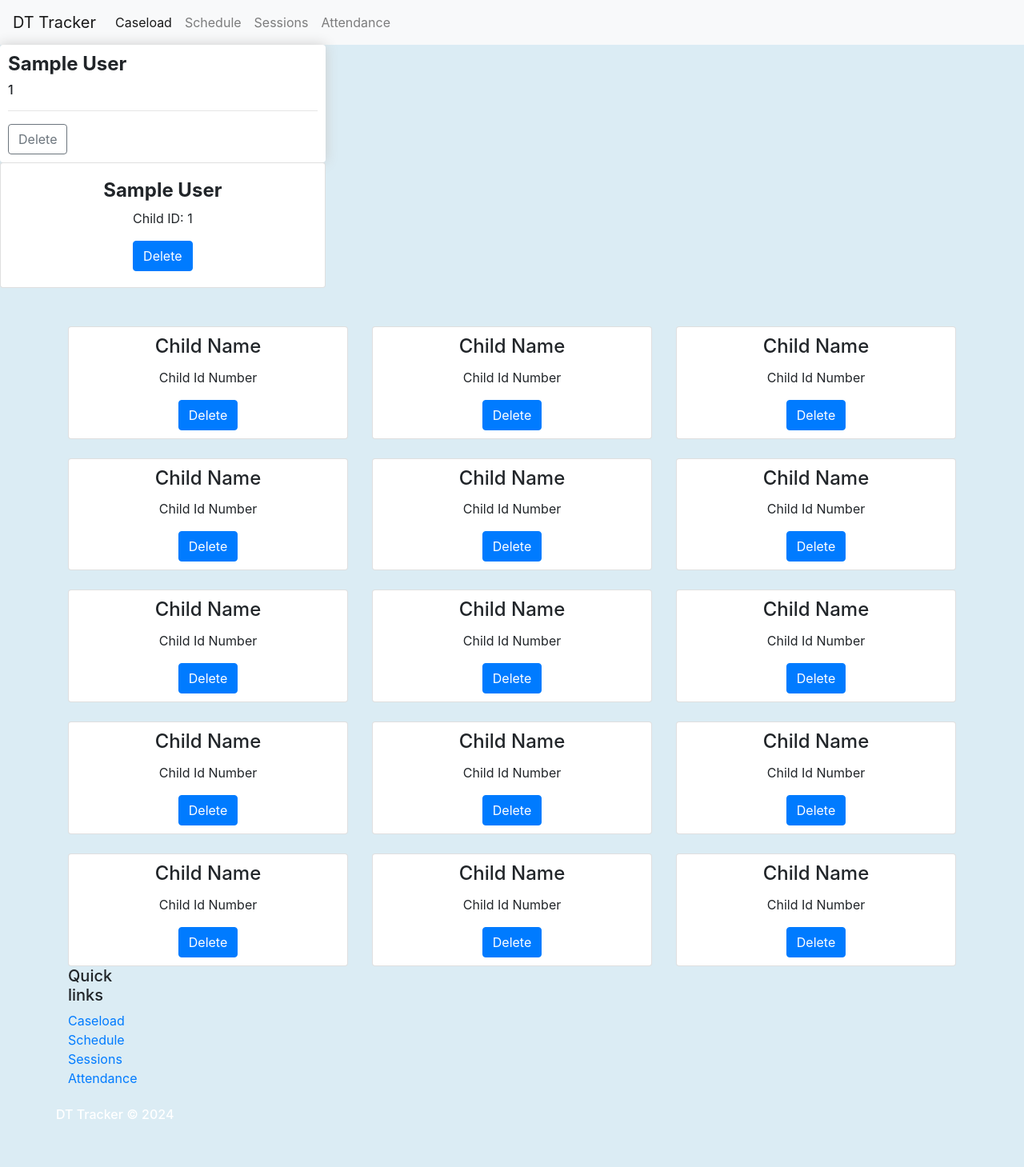
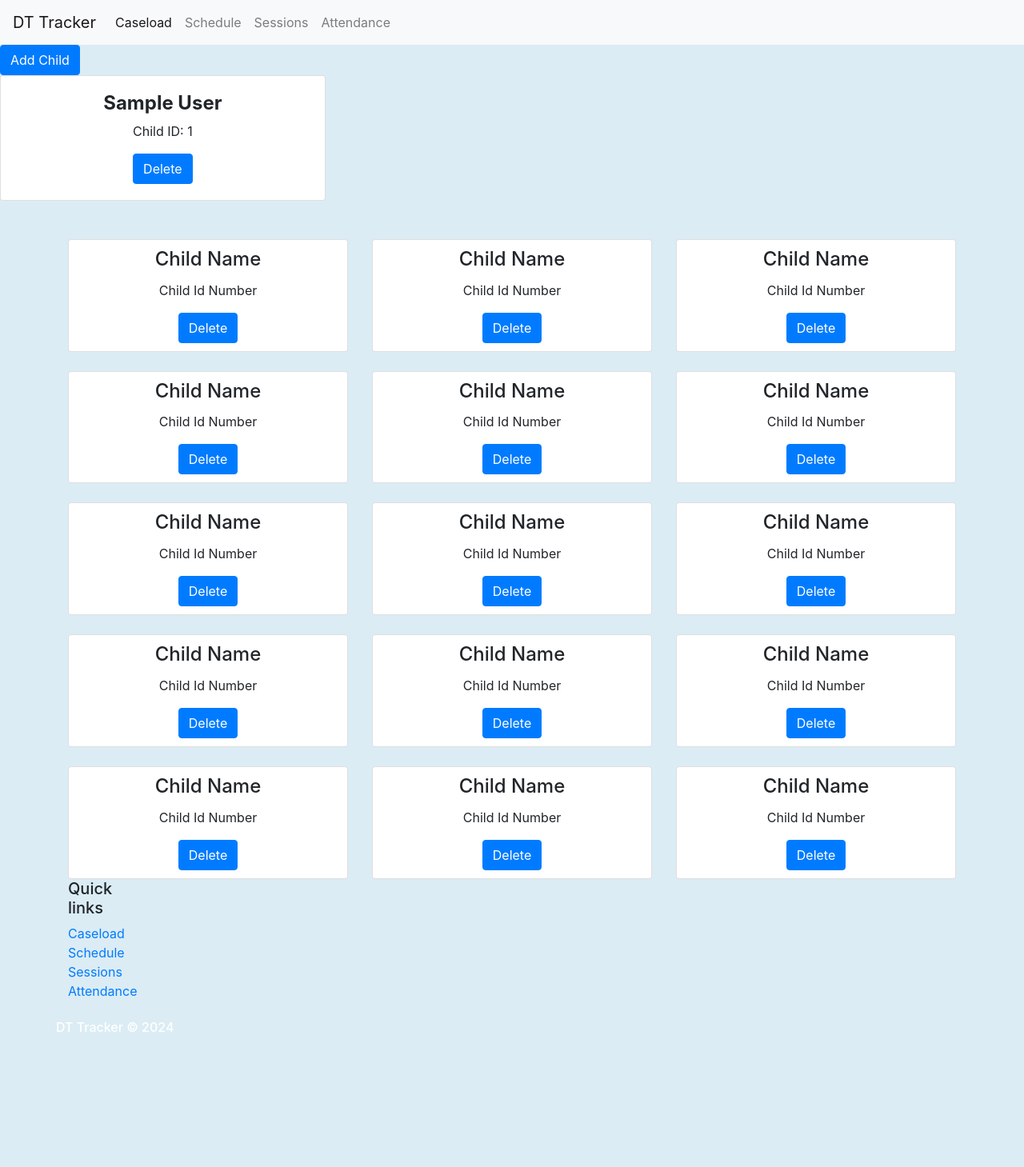
Before and after one commit to carolinenewcom/dt-tracker-webapp, a Django app: page / in a window 1280 px wide. Shown: the whole page at 80% size. After the commit the page ends 1290 px from the top, so only its background shows below. Run offline with Django 3.2, Linux system fonts and the light colour scheme; tables that the repository leaves empty hold one stand-in row (values such as "Sample post").

Commit message:
added delete functionality to caseload page

```diff
--- a/caseload/templates/caseload/caseload.html
+++ b/caseload/templates/caseload/caseload.html
@@ -4,18 +4,8 @@
 
 <body>
 
-  <div class="row">
-    {% for item in all %}
-    <div class="col-lg-4">
-      <div class="box-element">
-        <h4><strong>{{ item.first_name }} {{ item.last_name }}</strong></h4>
-        <h6>{{ item.id_number }}</h6>
-        <hr>
-        <button class='btn btn-outline-secondary add-btn'>Delete</button>
-      </div>
-    </div>
-    {% endfor %}
-  </div>
+  <a href="{% url 'new-child' %}"><button class="btn btn-primary" id="add-button">Add Child</button></a>
+
 
   <div class="row">
     {% for item in all %}
@@ -24,15 +14,12 @@
             <div class="card-block">
               <h4><strong>{{ item.first_name }} {{ item.last_name }}</strong></h4>
               <p>Child ID: {{ item.id_number }}</p>
-              <a href="#" class="btn btn-primary">Delete</a><br>
+              <a href="{% url 'delete-child' item.id %}" class="btn btn-primary">Delete</a><br>
             </div>
           </div>
         </div>
     {% endfor %}
 </div>
-
-
-
 
 
 <div class="py-5">
@@ -182,6 +169,9 @@
         </div>
       </div>
 
+
+
+
 </body>
 
 
--- a/caseload/urls.py
+++ b/caseload/urls.py
@@ -9,5 +9,6 @@ urlpatterns = [
     path('attendance/', views.attendance),
     path('login/', views.login, name='login'),
     path('search_caseload/', views.search_caseload, name='search-caseload'),
-
+    path('new_child/', views.new_child, name='new-child'),
+    path('delete_child/<child_id>', views.delete_child, name='delete-child'),
 ]
--- a/caseload/views.py
+++ b/caseload/views.py
@@ -1,7 +1,7 @@
 from django.db.models.query import QuerySet
 from django.shortcuts import render, redirect
 from django.http import HttpResponse
-from .forms import LoginForm
+from .forms import LoginForm, AddChild
 from .models import Child
 from django.db.models import Q
 
@@ -50,7 +50,24 @@ def login(request):
             messages.error(request, 'Invalid login information. Please try again.')
     return render(request, 'caseload/login.html', {'form': LoginForm})
 
+def new_child(request):
+    form = AddChild()
+    if request.method == "POST":
+        form = AddChild(request.POST)
+        if form.is_valid():
+            form.save()
+            return redirect('/')
+    return render(request, 'caseload/new_child.html', {'form': form})
 
+
+def delete_child(request, child_id):
+    if request.method == "POST":
+        d_child= Child.objects.get(id=child_id)
+        d_child.delete()
+        return redirect('/')
+    dele = Child.objects.get(id=child_id)
+    dele.delete()
+    return redirect('/')
 
 
 #def add_session_log(request, pk):
```
Also changed, not shown: caseload/forms.py (+7 -0 lines), caseload/templates/caseload/new_child.html (added, +14 -0 lines). Lines whose indentation alone changed are shown as unchanged.
